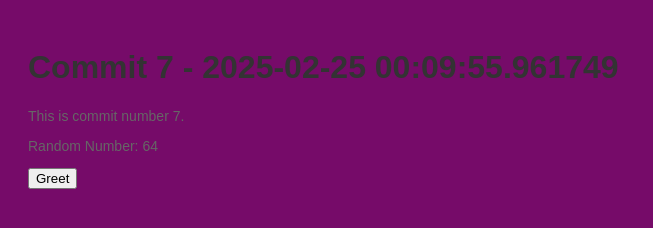
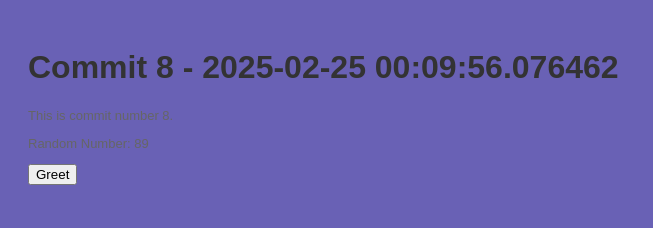
Before and after one commit to polishflits/autogen-repo-20250225000949, a plain HTML site: page index.html in a window 1280 px wide. Shown: the whole page, without its empty margins (0-653 px from the left). Drawn offline with Linux system fonts and the light colour scheme.

Commit message:
📝 Auto commit 8 with HTML, CSS, and JS

```diff
--- a/index.html
+++ b/index.html
@@ -2,13 +2,13 @@
     <!DOCTYPE html>
     <html>
     <head>
-        <title>Commit 7 - 2025-02-25 00:09:55.961749</title>
+        <title>Commit 8 - 2025-02-25 00:09:56.076462</title>
         <link rel="stylesheet" href="style.css">
     </head>
     <body>
-        <h1>Commit 7 - 2025-02-25 00:09:55.961749</h1>
-        <p>This is commit number 7.</p>
-        <p>Random Number: 64</p>
+        <h1>Commit 8 - 2025-02-25 00:09:56.076462</h1>
+        <p>This is commit number 8.</p>
+        <p>Random Number: 89</p>
         <button onclick="greet()">Greet</button>
         <script src="script.js"></script>
     </body>
--- a/script.js
+++ b/script.js
@@ -2,4 +2,4 @@
     function greet() {
         alert('Hello from commit ' + commitNumber + '!');
     }
-    var commitNumber = 7;
+    var commitNumber = 8;
--- a/style.css
+++ b/style.css
@@ -1,7 +1,7 @@
 
     body {
         font-family: Arial, sans-serif;
-        background-color: #760b69;
+        background-color: #6961b5;
         padding: 20px;
     }
     h1 {
@@ -9,5 +9,5 @@
     }
     p {
         color: #666;
-        font-size: 14px;
+        font-size: 13px;
     }
```
